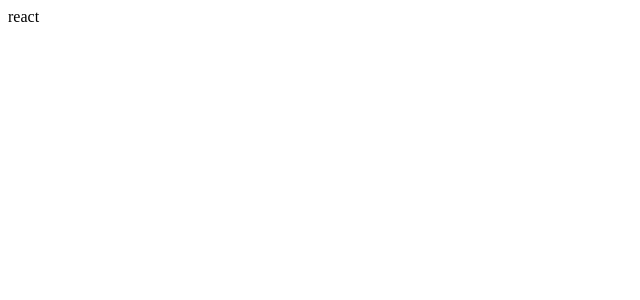
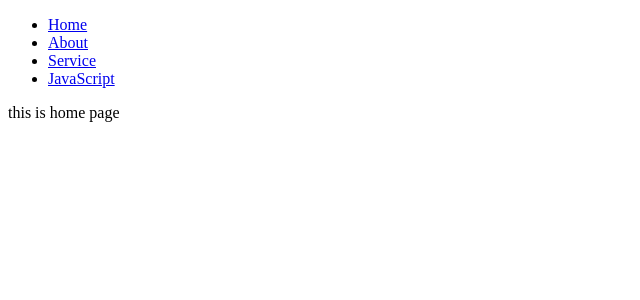
Before and after one commit to MdTasib/React-learn-with-sumit-full-course, a React (Create React App) app: page /login in a window 1280 px wide. Shown: the top 300 px of the page, without its empty margins (0-640 px from the left). Built offline with nearby package versions, Linux system fonts and the light colour scheme.

Commit message:
react router dom

```diff
--- a/src/Components/ReactRouterDom/ReactRouterDom.js
+++ b/src/Components/ReactRouterDom/ReactRouterDom.js
@@ -1,7 +1,38 @@
 import React from 'react';
+import {
+	BrowserRouter as Router,
+	Route,
+	Switch,
+	Redirect,
+} from 'react-router-dom';
+import Home from './components/Home';
+import About from './components/About';
+import Service from './components/Service';
+import Nabvar from './components/Nabvar';
+import Error from './components/Error';
+import Posts from './components/Posts';
+import Dashboard from './components/Dashboard';
 
 const ReactRouterDom = () => {
-	return <div>react</div>;
+	const isLoggedIn = false;
+	return (
+		<Router>
+			<Nabvar />
+			<Switch>
+				<Route exact path='/' component={Home} />
+				<Route path='/about' component={About} />
+				<Route path='/service' component={Service} />
+				<Route path='/dashboard' component={Dashboard} />
+				<Route path='/post/:category' component={Posts} />
+
+				<Route path='/login'>
+					{isLoggedIn ? <Redirect to='/dashboard' /> : <Home />}
+				</Route>
+
+				<Route component={Error} />
+			</Switch>
+		</Router>
+	);
 };
 
 export default ReactRouterDom;
--- /dev/null
+++ b/src/Components/ReactRouterDom/components/About.js
@@ -0,0 +1,7 @@
+import React from 'react';
+
+const About = () => {
+	return <div>this is about page</div>;
+};
+
+export default About;
--- /dev/null
+++ b/src/Components/ReactRouterDom/components/Dashboard.js
@@ -0,0 +1,7 @@
+import React from 'react';
+
+const Dashboard = () => {
+	return <div>this is Dashboard</div>;
+};
+
+export default Dashboard;
--- /dev/null
+++ b/src/Components/ReactRouterDom/components/Error.js
@@ -0,0 +1,7 @@
+import React from 'react';
+
+const Error = () => {
+	return <div>page not found ( 404 )</div>;
+};
+
+export default Error;
--- /dev/null
+++ b/src/Components/ReactRouterDom/components/Home.js
@@ -0,0 +1,7 @@
+import React from 'react';
+
+const Home = () => {
+	return <div>this is home page</div>;
+};
+
+export default Home;
--- /dev/null
+++ b/src/Components/ReactRouterDom/components/Nabvar.js
@@ -0,0 +1,57 @@
+import React from 'react';
+import { NavLink } from 'react-router-dom';
+
+const Nabvar = () => {
+	return (
+		<nav>
+			<ul>
+				<li>
+					<NavLink
+						exact
+						to='/'
+						activeStyle={{
+							fontWeight: 'blod',
+							color: 'red',
+						}}>
+						Home
+					</NavLink>
+				</li>
+				<li>
+					<NavLink
+						exact
+						to='/about'
+						activeStyle={{
+							fontWeight: 'blod',
+							color: 'red',
+						}}>
+						About
+					</NavLink>
+				</li>
+				<li>
+					<NavLink
+						exact
+						to='/service'
+						activeStyle={{
+							fontWeight: 'blod',
+							color: 'red',
+						}}>
+						Service
+					</NavLink>
+				</li>
+				<li>
+					<NavLink
+						exact
+						to='/post/js'
+						activeStyle={{
+							fontWeight: 'blod',
+							color: 'red',
+						}}>
+						JavaScript
+					</NavLink>
+				</li>
+			</ul>
+		</nav>
+	);
+};
+
+export default Nabvar;
--- /dev/null
+++ b/src/Components/ReactRouterDom/components/Posts.js
@@ -0,0 +1,9 @@
+import React from 'react';
+import { useParams } from 'react-router-dom';
+
+const Posts = () => {
+	const { category } = useParams();
+	return <div>this is post - {category}</div>;
+};
+
+export default Posts;
--- /dev/null
+++ b/src/Components/ReactRouterDom/components/Service.js
@@ -0,0 +1,7 @@
+import React from 'react';
+
+const Service = () => {
+	return <div>this is service page</div>;
+};
+
+export default Service;
```
